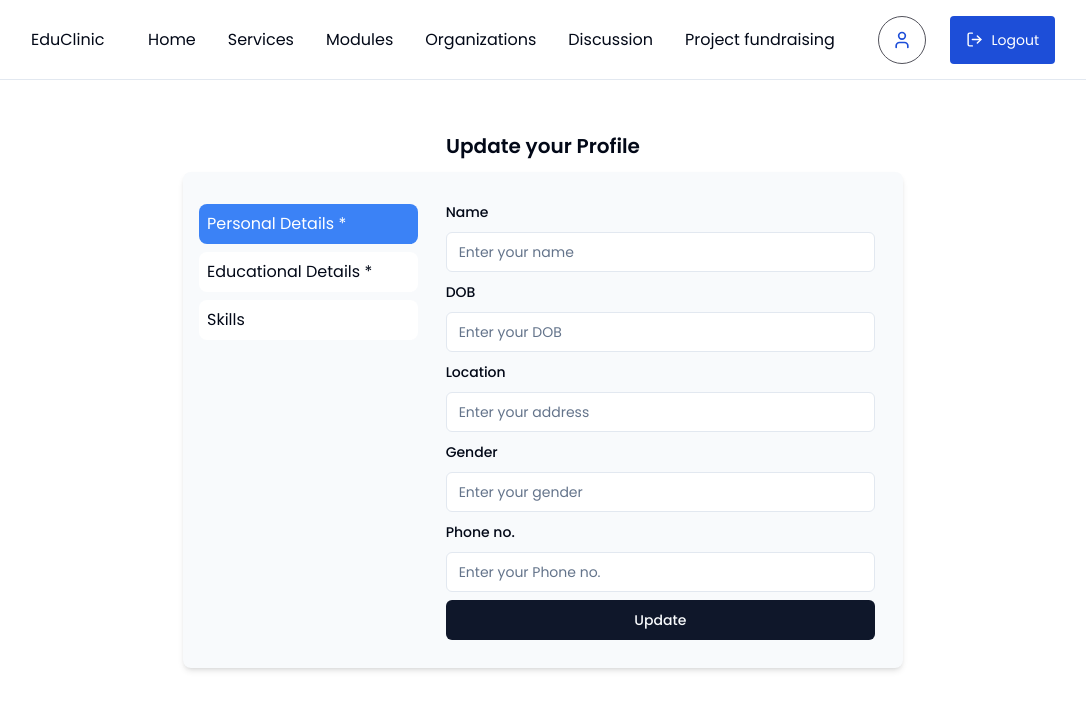
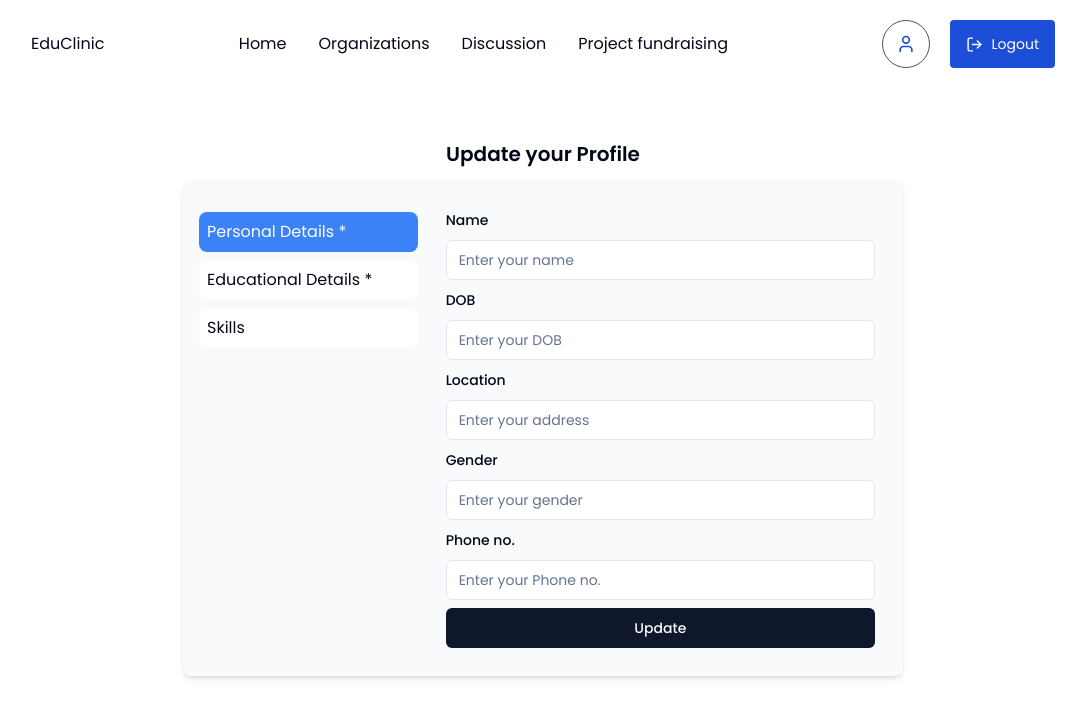
Before and after one commit to voiiddxx/Edu-Clinic, a Next.js app: page /student/profile in a window 1280 px wide. Shown: the top 718 px of the page, without its empty margins (97-1183 px from the left). Built offline with nearby package versions, Linux system fonts and the light colour scheme.

Commit message:
nothing serious

```diff
--- a/components/shared/student/MatchDetailForm.tsx
+++ b/components/shared/student/MatchDetailForm.tsx
@@ -1,9 +1,9 @@
 "use client";
 import React, { useState, useEffect } from "react";
-import ServiceOptionObject from './MatchDetailFormComponents/ServiceOptionObject';
+import ServiceOptionObject from "./MatchDetailFormComponents/ServiceOptionObject";
 import UpskillingForm from "./MatchDetailFormComponents/UpskillingForm";
 import StudentModule from "./StudentModule";
-import { getAllModule } from '@/lib/database/actions/module.action';
+import { getAllModule } from "@/lib/database/actions/module.action";
 import FilteredModules from "./FilteredModules";
 import CompetitiveExamForm from "./MatchDetailFormComponents/CompetitiveExamForm";
 
@@ -15,7 +15,7 @@ function MatchDetailForm() {
     const fetchData = async () => {
       const modules = await getAllModule();
       setAllModules(modules);
-      console.log(modules)
+      console.log(modules);
     };
 
     fetchData();
@@ -23,20 +23,22 @@ function MatchDetailForm() {
 
   const renderForm = () => {
     if (option === 0) {
-      return <>
-      <UpskillingForm />
-      </>
+      return (
+        <>
+          <UpskillingForm />
+        </>
+      );
     } else if (option === 1) {
-      return <CompetitiveExamForm/>;
+      return <CompetitiveExamForm />;
     }
-    console.log("Testing")
+    console.log("Testing");
   };
 
   return (
     <div className="h-auto flex bg-slate-50 justify-center items-center ">
       <div className="sm:w-full ">
-        <div className="grid grid-cols-12  rounded-lg">
-          <div className="col-span-3 pt-4 p-2 sticky top-0">
+        <div className="sm:grid grid-cols-12 rounded-lg">
+          <div className="md:col-span-3 md:pt-4 md:p-2 md:sticky top-0 ">
             {ServiceOptionObject.map((item, id) => (
               <p
                 key={id}
@@ -51,9 +53,7 @@ function MatchDetailForm() {
               </p>
             ))}
           </div>
-          <div className="col-span-9 p-8 h-full ">
-            {renderForm()}
-          </div>
+          <div className="col-span-9 p-8 h-full ">{renderForm()}</div>
         </div>
       </div>
     </div>
--- a/components/shared/student/StudentHero.tsx
+++ b/components/shared/student/StudentHero.tsx
@@ -1,54 +1,62 @@
-import { Input } from '@/components/ui/input'
-import { Check, CheckCheck, Rocket } from 'lucide-react'
-import Link from 'next/link'
-import React from 'react'
+import { Input } from "@/components/ui/input";
+import { Check, CheckCheck, Rocket } from "lucide-react";
+import Link from "next/link";
+import React from "react";
 
 const StudentHero = () => {
   return (
-    <div className='min-h-screen bg-studentImage bg-no-repeat w-full flex flex-col justify-start items-center ' >
-    <div className='mt-32 flex flex-col justify-center items-center px-96'>
-        <div className='bg-slate-50 rounded-3xl px-6 py-1 mb-2 flex gap-3 items-center' >
-            <Rocket className='text-blue-600'  size={18}/>
-            <p className='text-blue-600'>Explore Services</p>
+    <div className="min-h-screen bg-studentImage bg-no-repeat w-full flex flex-col justify-start items-center overflow-x-hidden ">
+      <div className="mt-32 flex flex-col justify-center items-center md:px-96 px-6">
+        <div className="bg-slate-50 rounded-3xl px-6 py-1 mb-2 flex gap-3 items-center">
+          <Rocket className="text-blue-600" size={18} />
+          <p className="text-blue-600">Explore Services</p>
         </div>
-    <h1 className='font-bold text-5xl text-zinc-900' >Explore Your Educational </h1>
-    <h1 className='font-bold text-5xl text-zinc-900 mt-3' >  <span className='text-blue-700 underline' >Marketplace</span> At One Place</h1>
-    <p className='text-center mt-4 text-zinc-400' >
-        Explore your all market place such as you can explore the service providers or the organizers who serve services for students growth and upskilling now its time to grow
+        <h1 className="font-bold text-5xl text-zinc-900">
+          Explore Your Educational{" "}
+        </h1>
+        <h1 className="font-bold text-5xl text-zinc-900 mt-3">
+          {" "}
+          <span className="text-blue-700 underline">Marketplace</span> At One
+          Place
+        </h1>
+        <p className="text-center mt-4 text-zinc-400">
+          Explore your all market place such as you can explore the service
+          providers or the organizers who serve services for students growth and
+          upskilling now its time to grow
         </p>
       </div>
-    <div className='flex gap-2 items-center mt-5' >
+      <div className="flex gap-2 items-center mt-5">
         {/* <Input className='w-[400px]' placeholder='Search for your services...' / > */}
-    <Link href="/student/match" >
-    <div className='h-10 rounded-sm w-44 bg-blue-700 flex justify-center items-center' >
-        <p className='text-white' >Tell us your Needs</p>
+        <Link href="/student/match">
+          <div className="h-10 rounded-sm w-44 bg-blue-700 flex justify-center items-center">
+            <p className="text-white">Tell us your Needs</p>
           </div>
         </Link>
       </div>
-    <div className='flex gap-9 mt-16' >
-        <div className='flex gap-2 items-center'>
-            <CheckCheck className='text-blue-700' size={15}/>
-            <p className='text-[14px] text-zinc-800' >Counseling Services</p>
+      <div className="flex flex-wrap sm:gap-9 gap-3 mt-16 justify-center">
+        <div className="flex gap-2 items-center">
+          <CheckCheck className="text-blue-700" size={15} />
+          <p className="text-[14px] text-zinc-800">Counseling Services</p>
         </div>
-        <div className='flex gap-2 items-center'>
-            <CheckCheck className='text-blue-700' size={15}/>
-            <p className='text-[14px] text-zinc-800' >Scholarship Programs</p>
+        <div className="flex gap-2 items-center">
+          <CheckCheck className="text-blue-700" size={15} />
+          <p className="text-[14px] text-zinc-800">Scholarship Programs</p>
         </div>
-        <div className='flex gap-2 items-center'>
-            <CheckCheck className='text-blue-700' size={15}/>
-            <p className='text-[14px] text-zinc-800' >Academic Advising</p>
+        <div className="flex gap-2 items-center">
+          <CheckCheck className="text-blue-700" size={15} />
+          <p className="text-[14px] text-zinc-800">Academic Advising</p>
         </div>
-        <div className='flex gap-2 items-center'>
-            <CheckCheck className='text-blue-700' size={15}/>
-            <p className='text-[14px] text-zinc-800' > Funding and Support</p>
+        <div className="flex gap-2 items-center">
+          <CheckCheck className="text-blue-700" size={15} />
+          <p className="text-[14px] text-zinc-800"> Funding and Support</p>
         </div>
-        <div className='flex gap-2 items-center'>
-            <CheckCheck className='text-blue-700' size={15}/>
-            <p className='text-[14px] text-zinc-800' >Internships</p>
+        <div className="flex gap-2 items-center">
+          <CheckCheck className="text-blue-700" size={15} />
+          <p className="text-[14px] text-zinc-800">Internships</p>
         </div>
       </div>
     </div>
-  )
-}
+  );
+};
 
-export default StudentHero
+export default StudentHero;
--- a/components/shared/student/StudentNav.tsx
+++ b/components/shared/student/StudentNav.tsx
@@ -1,48 +1,83 @@
-import { LogOut, Router, User } from 'lucide-react'
-import Link from 'next/link'
-import { useRouter } from 'next/router'
-import React from 'react'
+"use client"
+import { useState } from "react";
+import { LogOut, User } from "lucide-react";
+import Link from "next/link";
+import { useRouter } from "next/router";
 
 const StudentNav = () => {
+  const [isMobileMenuOpen, setIsMobileMenuOpen] = useState(false);
 
+  const toggleMobileMenu = () => {
+    setIsMobileMenuOpen(!isMobileMenuOpen);
+  };
 
   return (
-    <div className='w-full border-b h-20 items-center flex justify-between px-32 ' >
-        {/* Logo Div */}
-        <div>
-            <h1>EduClinic</h1>
+    <div className="flex justify-between px-6 sm:px-32 items-center q">
+       {/* Mobile Navigation Button */}
+       <button className="md:hidden focus:outline-none" onClick={toggleMobileMenu}>
+        <svg
+          xmlns="http://www.w3.org/2000/svg"
+          className="h-6 w-6 text-black"
+          fill="none"
+          viewBox="0 0 24 24"
+          stroke="currentColor"
+        >
+          <path
+            strokeLinecap="round"
+            strokeLinejoin="round"
+            strokeWidth="2"
+            d="M4 6h16v12H4zM4 12a2 2 0 1 1 0-4 2 2 0 0 1 0 4z"
+          />
+        </svg>
+      </button>
+      {/* Logo Div */}
+      <div className="">
+        {" "}
+        {/* Added flex-grow for responsiveness */}
+        <h1>EduClinic</h1>
+      </div>
+
+      {/* Navigation Links */}
+      <nav className={`md:flex gap-8 p-5  ${isMobileMenuOpen ? 'block' : 'hidden'}`}>
+        {" "}
+        {/* Hidden on small screens */}
+        <Link href={`/student/home`}>
+          {" "}
+          <p>Home</p>
+        </Link>
+        {/* <Link href={`/student/home/services`}>  <p>Services</p></Link> */}
+        {/* <Link href={`/student/home/module`}>  <p>Modules</p></Link> */}
+        <Link href={`/student/home/organization`}>
+          {" "}
+          <p>Organizations</p>
+        </Link>
+        <Link href={`/student/home/discussion`}>
+          {" "}
+          <p>Discussion</p>
+        </Link>
+        <Link href={`/student/project`}>
+          {" "}
+          <p>Project fundraising</p>
+        </Link>
+        {/* ... other navigation links */}
+      </nav>
+
+      {/* User Section */}
+      <div className="flex items-center ">
+        <div className="h-12 w-12 border-[1px] border-zinc-600 rounded-full flex justify-center items-center m-5">
+          <Link href={`/student/profile`}>
+            <User className="text-blue-700" size={20} />
+          </Link>
         </div>
-
-
-        {/* /All Of the middle nav are going to place here */}
-        <div className='flex gap-8' >
-            <Link href={`/student/home`}>  <p>Home</p></Link>
-            <Link href={`/student/home/services`}>  <p>Services</p></Link>
-            <Link href={`/student/home/module`}>  <p>Modules</p></Link>
-            <Link href={`/student/home/organization`}>  <p>Organizations</p></Link>
-            <Link href={`/student/home/discussion`}>  <p>Discussion</p></Link>
-            <Link href={`/student/project`}>  <p>Project fundraising</p></Link>
-
+        <div className="sm:h-12 h-10 gap-2 rounded-sm flex items-center sm:px-4 px-2 bg-blue-700">
+          <LogOut color="white" size={17} />
+          <p className="text-sm font-normal text-white">Logout</p>
         </div>
-
-
-        {/* UserImage and Logout Button */}
-        <div className='flex gap-6 items-center' >
-            <div className='h-12 w-12 border-[1px] border-zinc-600 rounded-full flex justify-center items-center' >
-            <Link href={`/student/profile`}>  <User className='text-blue-700' size={20} /></Link>
-            </div>
-            <div className='h-12 gap-2   bg-blue-700 rounded-sm flex items-center px-4' >
-            <LogOut color='white' size={17} />
-            <p className='text-sm font-normal text-white' >Logout</p>
-
-
-            </div>
-             </div>
-
+      </div>
 
 
     </div>
-  )
-}
+  );
+};
 
-export default StudentNav
+export default StudentNav;
```
Also changed, not shown: components/shared/student/StudentOrg.tsx (+45 -40 lines). Lines whose indentation alone changed are shown as unchanged.
